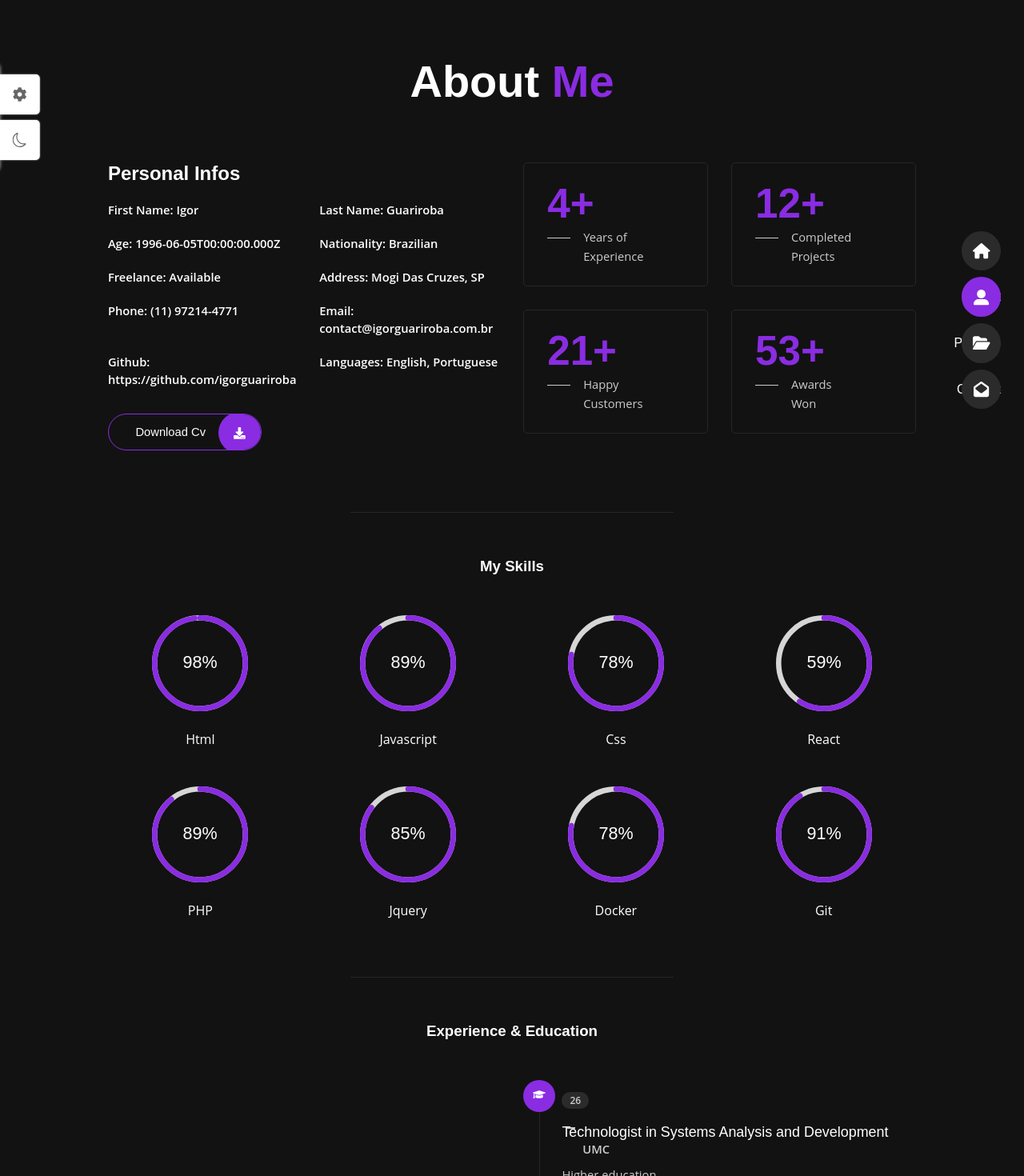
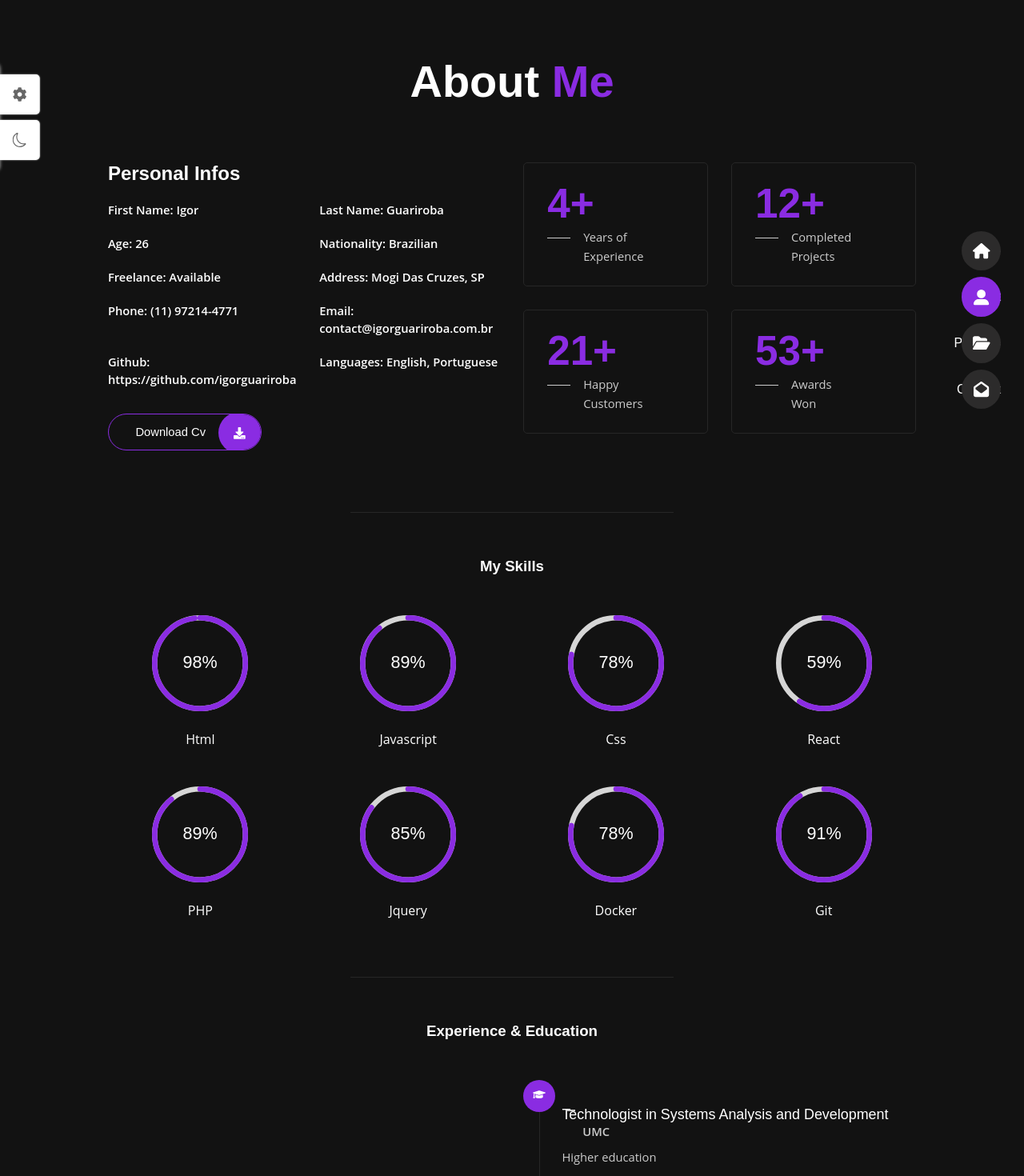
Before and after one commit to IgorGuariroba/portifoli, a React (Vite) app: page /sobre in a window 1280 px wide. Shown: the top 1470 px of the page at 80% size. Built offline with nearby package versions, Linux system fonts and the light colour scheme.

Commit message:
Correção do bug na idade

```diff
--- a/src/Data.tsx
+++ b/src/Data.tsx
@@ -1,11 +1,6 @@
 import {FaBriefcase, FaCode, FaGraduationCap} from "react-icons/fa";
 import {FiExternalLink, FiFileText, FiUser} from "react-icons/fi";
-
-const Work1 = 'https://media.licdn.com/dms/image/C4D22AQHHPUsAP3xBQA/feedshare-shrink_800/0/1664493053918?e=1689206400&v=beta&t=CPfY75PSIcAnbAodu_P6wNlpUD7Nu7VnyFhrWryT_y4';
-const Work2 = 'https://github.com/RafaelGoulartB/proffy/blob/master/.github/web-landing.png?raw=true';
-const Work3 = 'https://camo.githubusercontent.com/0b1f46813c44f5e6f87be2b65ccfb72c4cc9952d92338139668d123815605189/68747470733a2f2f692e696d6775722e636f6d2f5338384b7352692e676966';
-const Work4 = 'https://tavanoblog.com.br/_next/image?url=https%3A%2F%2Fimages.prismic.io%2Ftavanoblog%2Fc9f2760f-5fc0-4b64-af29-b3ed8f5cad4b_Card%2B3D%2B%25282%2529.jpg%3Fauto%3Dcompress%2Cformat&w=1920&q=75';
-
+import {differenceInYears, parseISO} from "date-fns";
 import Theme1 from '/assets/purple.png';
 import Theme2 from '/assets/red.png';
 import Theme3 from '/assets/blueviolet.png';
@@ -16,6 +11,14 @@ import Theme7 from '/assets/yellowgreen.png';
 import Theme8 from '/assets/orange.png';
 import Theme9 from '/assets/green.png';
 import Theme10 from '/assets/yellow.png';
+
+
+const date = parseISO('1996-06-05T00:00:00.000Z');
+const years = differenceInYears(new Date(), date);
+const Work1 = 'https://media.licdn.com/dms/image/C4D22AQHHPUsAP3xBQA/feedshare-shrink_800/0/1664493053918?e=1689206400&v=beta&t=CPfY75PSIcAnbAodu_P6wNlpUD7Nu7VnyFhrWryT_y4';
+const Work2 = 'https://github.com/RafaelGoulartB/proffy/blob/master/.github/web-landing.png?raw=true';
+const Work3 = 'https://camo.githubusercontent.com/0b1f46813c44f5e6f87be2b65ccfb72c4cc9952d92338139668d123815605189/68747470733a2f2f692e696d6775722e636f6d2f5338384b7352692e676966';
+const Work4 = 'https://tavanoblog.com.br/_next/image?url=https%3A%2F%2Fimages.prismic.io%2Ftavanoblog%2Fc9f2760f-5fc0-4b64-af29-b3ed8f5cad4b_Card%2B3D%2B%25282%2529.jpg%3Fauto%3Dcompress%2Cformat&w=1920&q=75';
 
 export const personalInfo = [
     {
@@ -31,8 +34,7 @@ export const personalInfo = [
     {
         id: 3,
         title: "Age",
-        description: "1996-06-05T00:00:00.000Z",
-        years: "1996-06-05T00:00:00.000Z",
+        description: years,
     },
     {
         id: 4,
--- a/src/components/resulmeItem/ResulmeItem.tsx
+++ b/src/components/resulmeItem/ResulmeItem.tsx
@@ -1,13 +1,6 @@
-import {
-    ResulmeDate,
-    ResulmeDescription,
-    ResulmeIcon,
-    ResulmeItemStyled,
-    ResulmeSubTitle
-} from "./ResulmeItem.styled.ts";
+import {ResulmeDescription, ResulmeIcon, ResulmeItemStyled, ResulmeSubTitle} from "./ResulmeItem.styled.ts";
 import parse from "html-react-parser";
-import { ReactNode } from "react";
-import { differenceInYears, parseISO } from "date-fns";
+import {ReactNode} from "react";
 
 
 type ResulmeItemProps = {
@@ -15,13 +8,11 @@ type ResulmeItemProps = {
     title?: string;
     desc?: string;
 };
-export function ResulmeItem({ icon,title = '', desc = '' }: ResulmeItemProps) {
-    const date = parseISO('1996-06-05T00:00:00.000Z');
-    const years = differenceInYears(new Date(), date);
+
+export function ResulmeItem({icon, title = '', desc = ''}: ResulmeItemProps) {
     return (
         <ResulmeItemStyled>
             <ResulmeIcon>{icon}</ResulmeIcon>
-            <ResulmeDate>{years.toString()}</ResulmeDate>
             <ResulmeSubTitle>{parse(title)}</ResulmeSubTitle>
             <ResulmeDescription>{desc}</ResulmeDescription>
         </ResulmeItemStyled>
```
